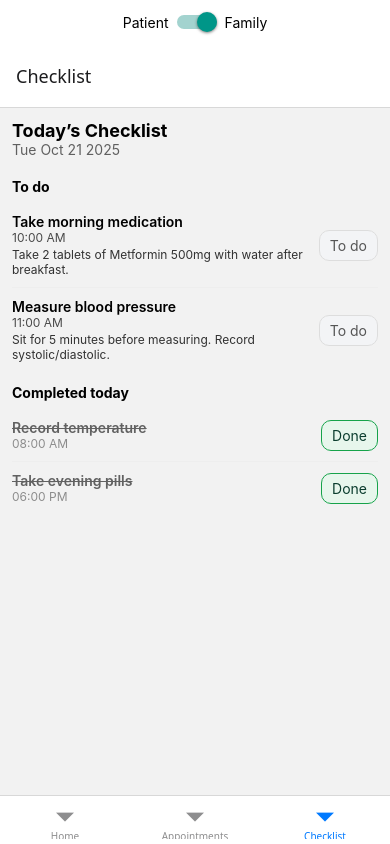
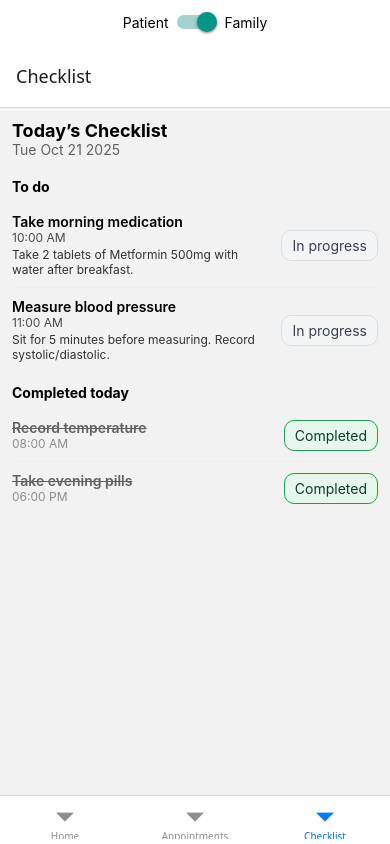
Before and after one commit to Demola-syskyn2025/transparency-for-patients-at-home, a React Native app: screen /Checklist in a window 390 px wide. Built offline with nearby package versions, Linux system fonts and the light colour scheme.

Commit message:
feat(checklist): family read-only status chip with labels (In progress, Completed, Forgotten) based on due date and done

```diff
--- a/src/screens/ChecklistScreen.tsx
+++ b/src/screens/ChecklistScreen.tsx
@@ -29,6 +29,14 @@ function Row({
   canToggle: boolean;
 }) {
   const due = new Date(item.dueAt);
+  const now = new Date();
+  const isOverdue = now.getTime() > due.getTime();
+  const statusLabel = item.done ? 'Completed' : (isOverdue ? 'Forgotten' : 'In progress');
+  const statusStyles = item.done
+    ? { bg: '#E7F6EC', border: '#16a34a', text: '#0B3D2E' }       // Completed: greenish
+    : isOverdue
+    ? { bg: '#FDECEC', border: '#EF4444', text: '#7F1D1D' }       // Forgotten: red
+    : { bg: '#F3F4F6', border: '#ddd', text: '#374151' };         // In progress: neutral
   return (
     <View style={{
       paddingVertical: 10,
@@ -63,10 +71,10 @@ function Row({
       ) : (
         <View style={{
           paddingVertical: 6, paddingHorizontal: 10, borderRadius: 10,
-          backgroundColor: item.done ? '#E7F6EC' : '#F3F4F6',
-          borderWidth: 1, borderColor: item.done ? '#16a34a' : '#ddd'
+          backgroundColor: statusStyles.bg,
+          borderWidth: 1, borderColor: statusStyles.border
         }}>
-          <Text style={{ color: item.done ? '#0B3D2E' : '#555' }}>{item.done ? 'Done' : 'To do'}</Text>
+          <Text style={{ color: statusStyles.text }}>{statusLabel}</Text>
         </View>
       )}
     </View>
```
